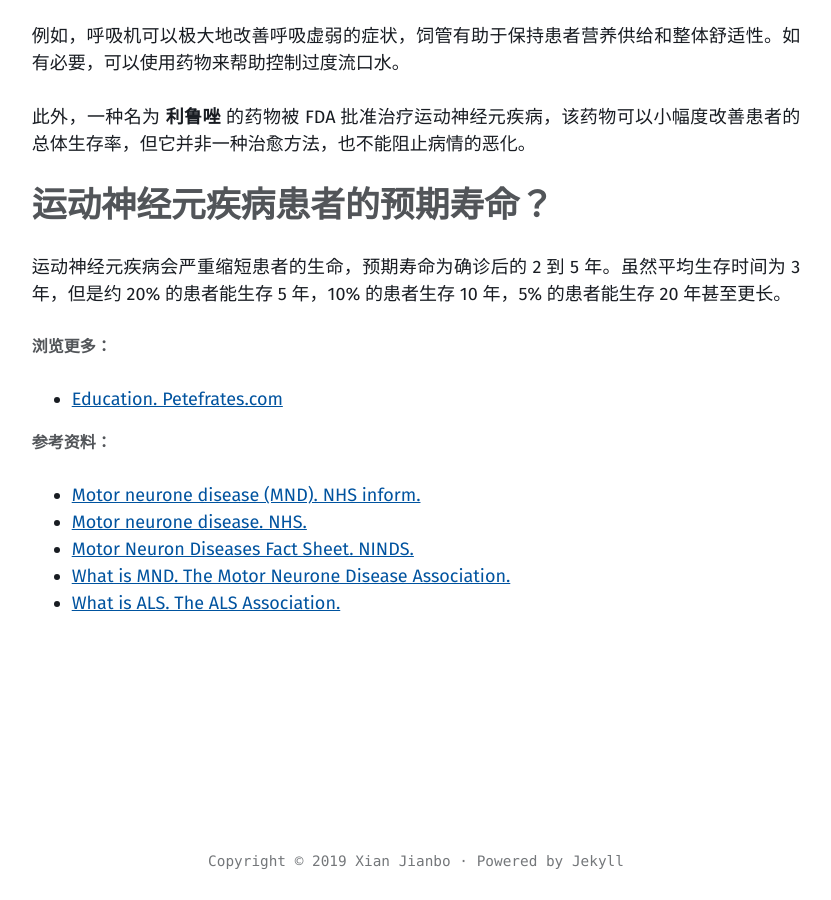
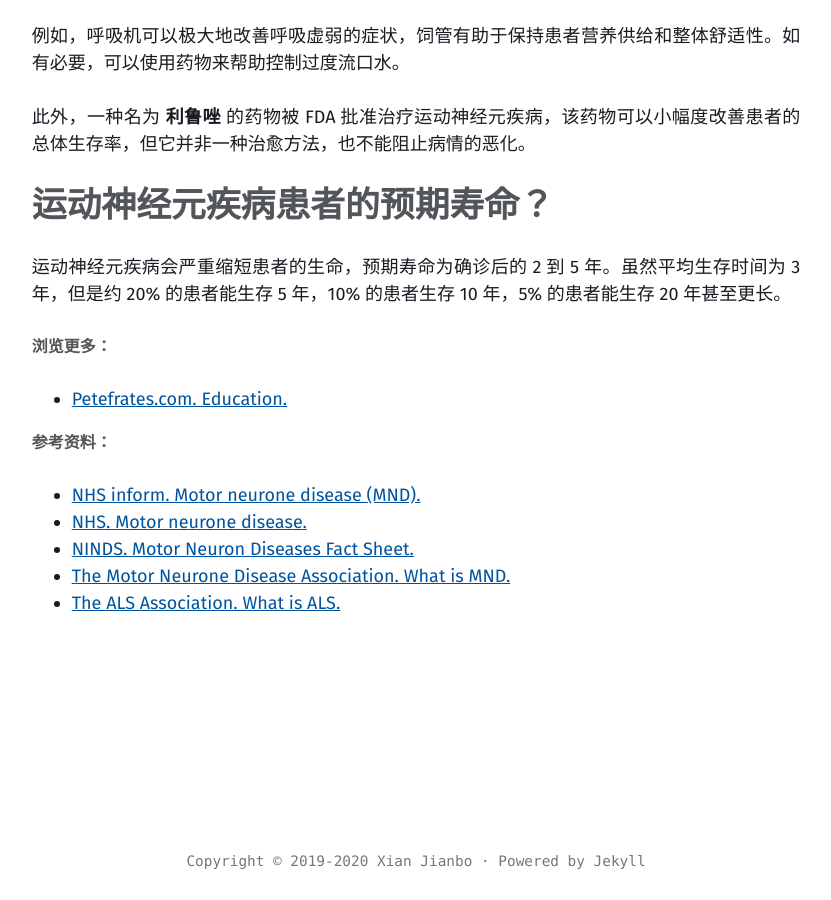
Before and after one commit to xianjianbo/xianjianbo.github.io, a Jekyll site: the page built from _posts/2019-09-01-what-is-MND.md, in a window 1280 px wide and 900 px high, scrolled down 1983 px. Shown: the whole window, without its empty margins (224-1055 px from the left). Built offline with Jekyll 4.4.1, drawn with Linux system fonts in a browser that asks for light colours; comment, search, counter and statistics services are not loaded; some of the changed text lies outside the part shown.

Commit message:
Happy New Year 2020.

```diff
--- a/_config.yml
+++ b/_config.yml
@@ -57,7 +57,7 @@ paginate: 10
 paginate_path: /page:num/
 show_excerpts: false
 
-copyright: "Copyright © 2019 Xian Jianbo · Powered by Jekyll"
+copyright: "Copyright © 2019-2020 Xian Jianbo · Powered by Jekyll"
 google_analytics: UA-143709857-1
 
 # Disqus comment system
--- a/_posts/2019-09-01-what-is-MND.md
+++ b/_posts/2019-09-01-what-is-MND.md
@@ -68,12 +68,12 @@ last_modified_at: 2019-09-01T13:57:55+08:00
 
 ##### 浏览更多：
 
-* [Education. Petefrates.com](https://petefrates.com/education/)
+* [Petefrates.com. Education.](https://petefrates.com/education/)
 
 ##### 参考资料：
 
-* [Motor neurone disease (MND). NHS inform.](https://www.nhsinform.scot/illnesses-and-conditions/brain-nerves-and-spinal-cord/motor-neurone-disease-mnd)
-* [Motor neurone disease. NHS.](https://www.nhs.uk/conditions/motor-neurone-disease/)
-* [Motor Neuron Diseases Fact Sheet. NINDS.](https://www.ninds.nih.gov/Disorders/Patient-Caregiver-Education/Fact-Sheets/Motor-Neuron-Diseases-Fact-Sheet.)
-* [What is MND. The Motor Neurone Disease Association.](https://www.mndassociation.org/about-mnd/what-is-mnd/)
-* [What is ALS. The ALS Association.](http://www.alsa.org/about-als/what-is-als.html)
+* [NHS inform. Motor neurone disease (MND).](https://www.nhsinform.scot/illnesses-and-conditions/brain-nerves-and-spinal-cord/motor-neurone-disease-mnd)
+* [NHS. Motor neurone disease.](https://www.nhs.uk/conditions/motor-neurone-disease/)
+* [NINDS. Motor Neuron Diseases Fact Sheet.](https://www.ninds.nih.gov/Disorders/Patient-Caregiver-Education/Fact-Sheets/Motor-Neuron-Diseases-Fact-Sheet.)
+* [The Motor Neurone Disease Association. What is MND.](https://www.mndassociation.org/about-mnd/what-is-mnd/)
+* [The ALS Association. What is ALS.](http://www.alsa.org/about-als/what-is-als.html)
```
Also changed, not shown: _posts/2019-07-24-the-magic-of-material-nature-and-the-loveliness-of-human-nature.md (+3 -1 lines), _posts/2019-08-19-the-sun-also-rises.md (+0 -1 lines), _posts/2019-10-14-a-trip-to-qinghuangdao.md (+0 -1 lines).
